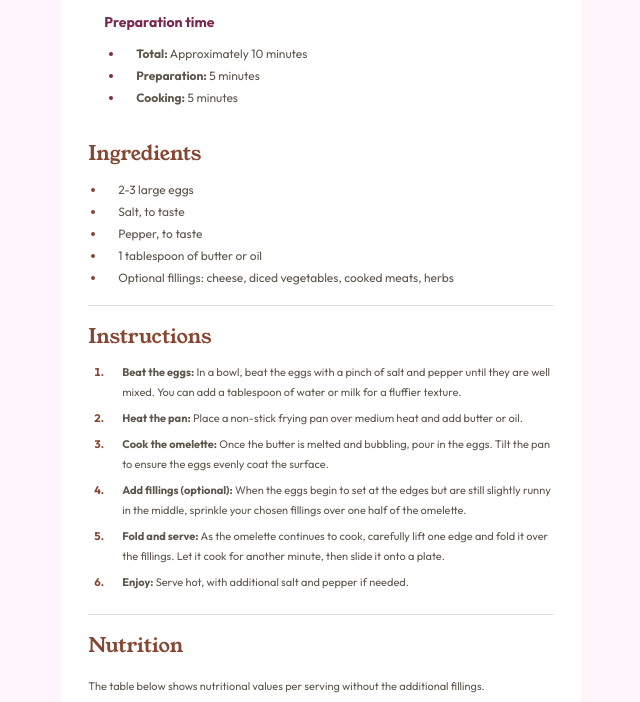
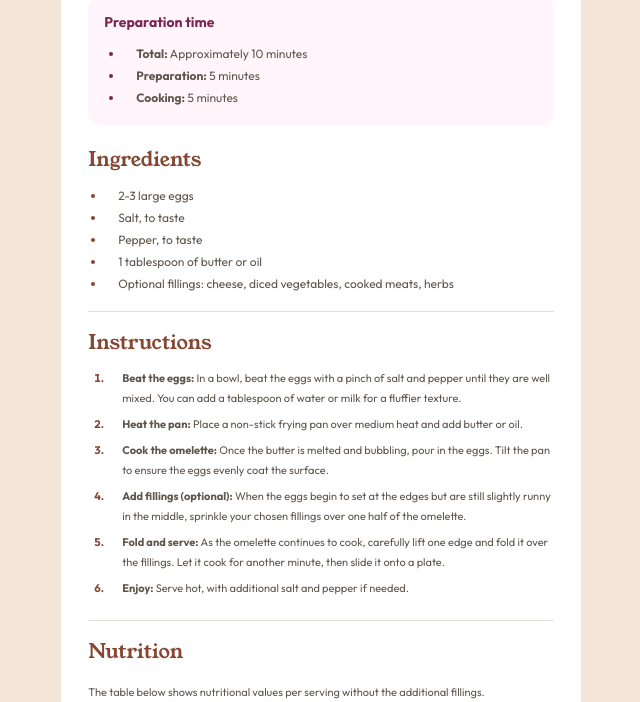
Before and after one commit to HossamElrawy/Recipe-page, a plain HTML site: page index.html in a window 1280 px wide. Shown: the part 431-1133 px from the top of the page, without its empty margins (319-959 px from the left). Drawn offline with Linux system fonts and the light colour scheme.

Commit message:
final touch

```diff
--- a/style.css
+++ b/style.css
@@ -9,7 +9,7 @@
 body {
   display: flex;
   flex-direction: column;
-  background-color: hsl(330, 100%, 98%);
+  background-color: hsl(30, 54%, 90%);
   justify-content: center;
   align-items: center;
   font-family: "Outfit", sans-serif;
@@ -47,12 +47,13 @@ main {
   font-size: 0.6875rem; /* 11px */
   font-weight: 400;
   color: hsl(30, 10%, 34%);
-  padding-bottom: 1rem; /* 16px */
 }
 
 /* Preparation section */
 .preparation-section {
-  padding-left: 1rem; /* 16px */
+  padding: 1rem; /* 16px */
+  background-color: hsl(330, 100%, 98%);
+  border-radius: 0.75rem;
 }
 
 .preparation-time {
@@ -80,7 +81,7 @@ main {
 
 /* Ingredients section */
 .ingredients-section {
-  padding-top: 0.875rem; /* 14px */
+  padding-top: 0.25rem; /* 4px */
   border-bottom: 1px solid hsl(30, 18%, 87%);
 }
 
```
